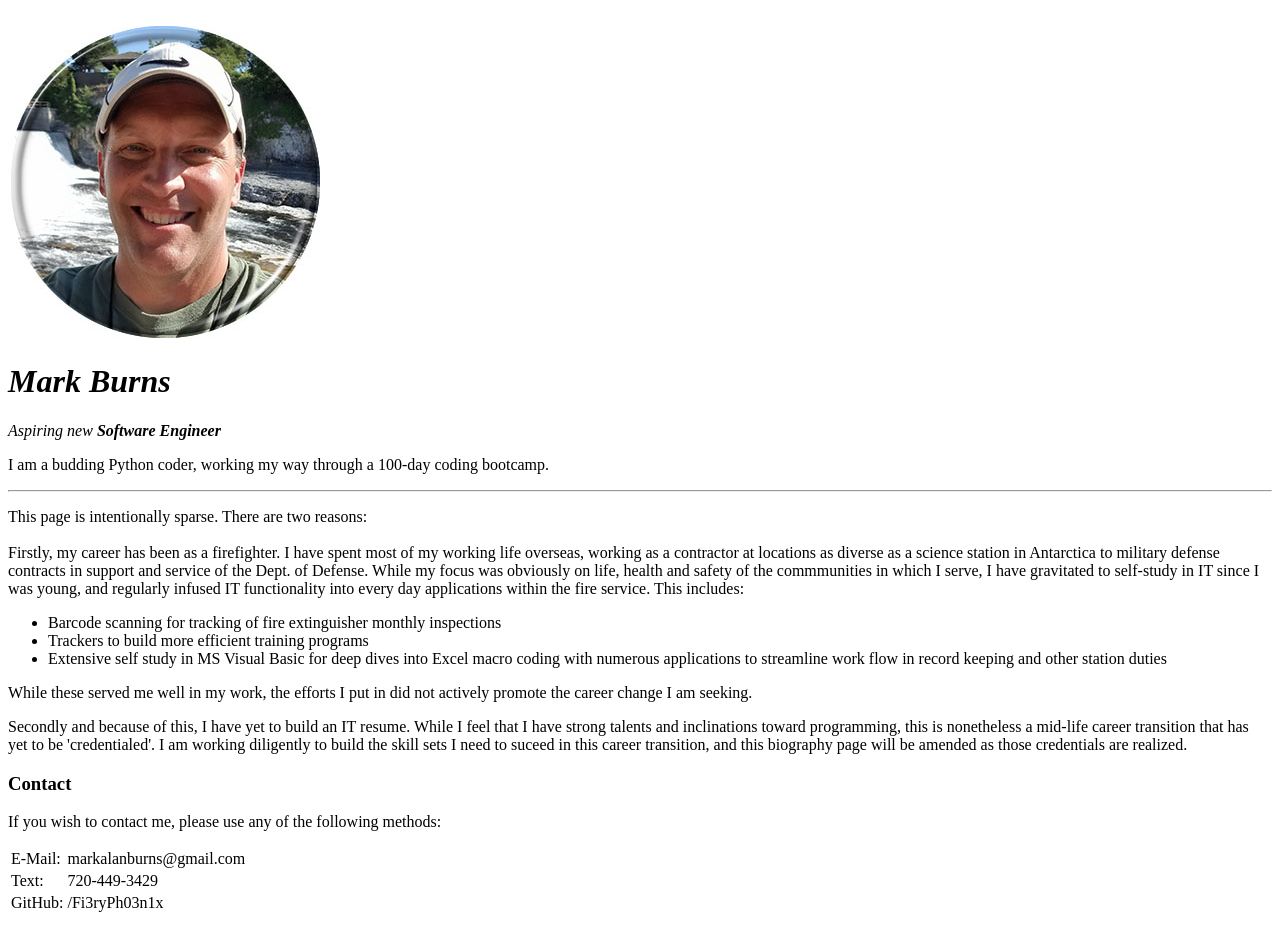
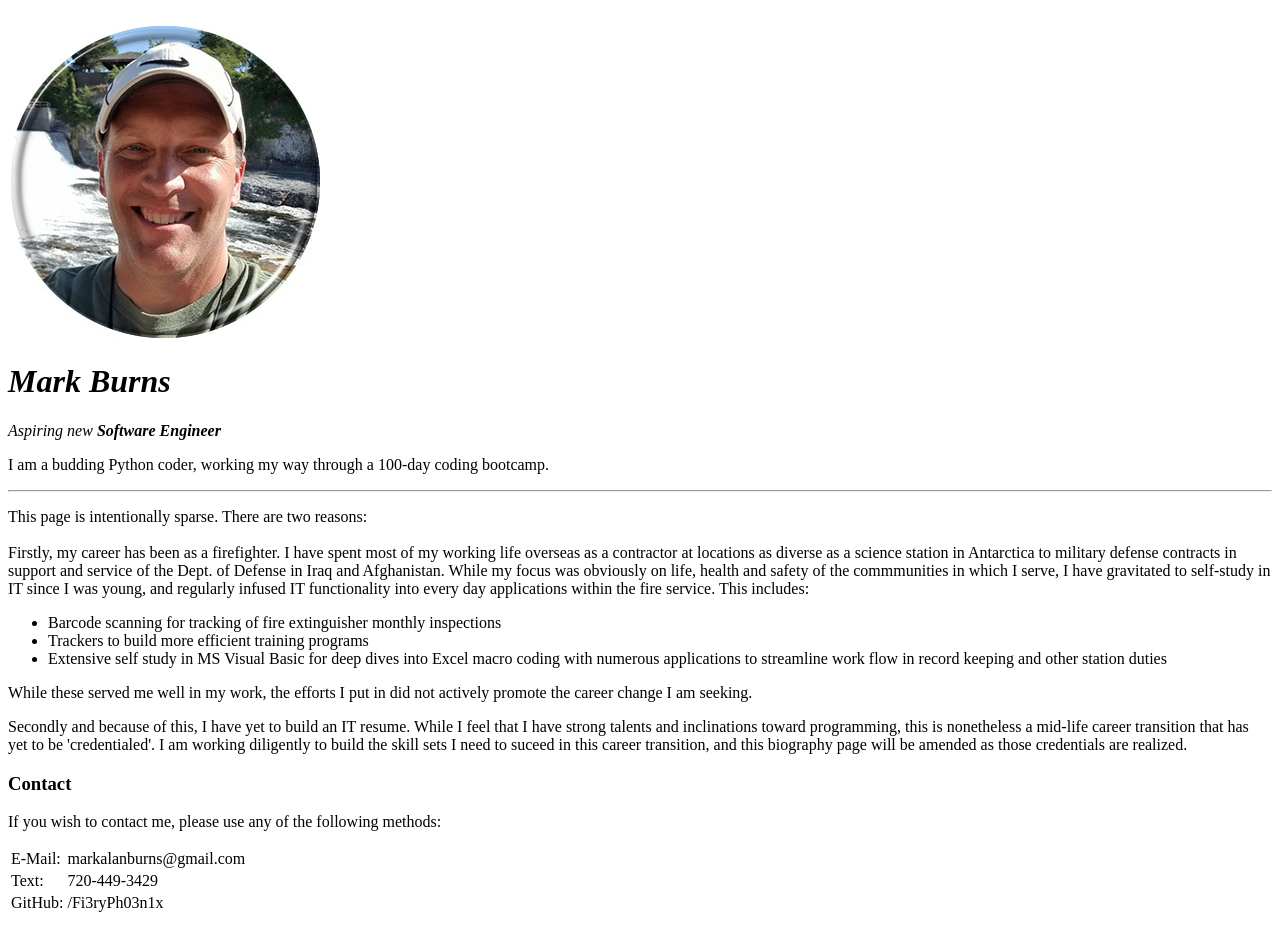
Before and after one commit to Fi3ryPh03n1x/bio, a plain HTML site: page index.html in a window 1280 px wide. Drawn offline with Linux system fonts and the light colour scheme.

Commit message:
Content changes.

```diff
--- a/index.html
+++ b/index.html
@@ -12,35 +12,42 @@
   <h1><em>Mark Burns</em></h1>
   <p><em>Aspiring new <strong>Software Engineer</strong></em></p>
   <p>
-    I am a budding Python coder, working my way through a 100-day coding bootcamp.
+    I am a budding Python coder, working my way through a
+    100-day coding bootcamp.
   </p>
   <hr>
   <p>
     This page is intentionally sparse. There are two reasons:
     <br>
     <br>
-    Firstly, my career has been as a firefighter. I have spent most of my working life
-    overseas, working as a contractor at locations as diverse as a science station in
-    Antarctica to military defense contracts in support and service of the Dept. of Defense.
-    While my focus was obviously on life, health and safety of the commmunities in which
-    I serve, I have gravitated to self-study in IT since I was young, and regularly
-    infused IT functionality into every day applications within the fire service. This includes:
+    Firstly, my career has been as a firefighter. I have spent most of my
+    working life overseas as a contractor at locations as diverse as a science
+    station in Antarctica to military defense contracts in support and service
+    of the Dept. of Defense in Iraq and Afghanistan. While my focus was
+    obviously on life, health and safety of the commmunities in which I serve,
+    I have gravitated to self-study in IT since I was young, and regularly
+    infused IT functionality into every day applications within the fire
+    service. This includes:
     <br>
   </p>
   <ul>
-    <li>Barcode scanning for tracking of fire extinguisher monthly inspections</li>
+    <li>Barcode scanning for tracking of fire extinguisher monthly
+      inspections</li>
     <li>Trackers to build more efficient training programs</li>
-    <li>Extensive self study in MS Visual Basic for deep dives into Excel macro coding
-      with numerous applications to streamline work flow in record keeping and other station duties</li>
+    <li>Extensive self study in MS Visual Basic for deep dives into Excel
+      macro coding with numerous applications to streamline work flow in
+      record keeping and other station duties</li>
   </ul>
-  While these served me well in my work, the efforts I put in did not actively promote the career change I am seeking.
+  While these served me well in my work, the efforts I put in did not actively
+  promote the career change I am seeking.
   <br>
   <p>
-    Secondly and because of this, I have yet to build an IT resume. While I feel that I have strong talents and
-    inclinations toward programming, this is nonetheless a mid-life career transition that
-    has yet to be 'credentialed'. I am working diligently to build the skill sets I need
-    to suceed in this career transition, and this biography page will be amended as those
-    credentials are realized.
+    Secondly and because of this, I have yet to build an IT resume. While I
+    feel that I have strong talents and inclinations toward programming, this
+    is nonetheless a mid-life career transition that has yet to be
+    'credentialed'. I am working diligently to build the skill sets I need
+    to suceed in this career transition, and this biography page will be
+    amended as those credentials are realized.
   </p>
   <h3>Contact</h3>
   <p>
```
